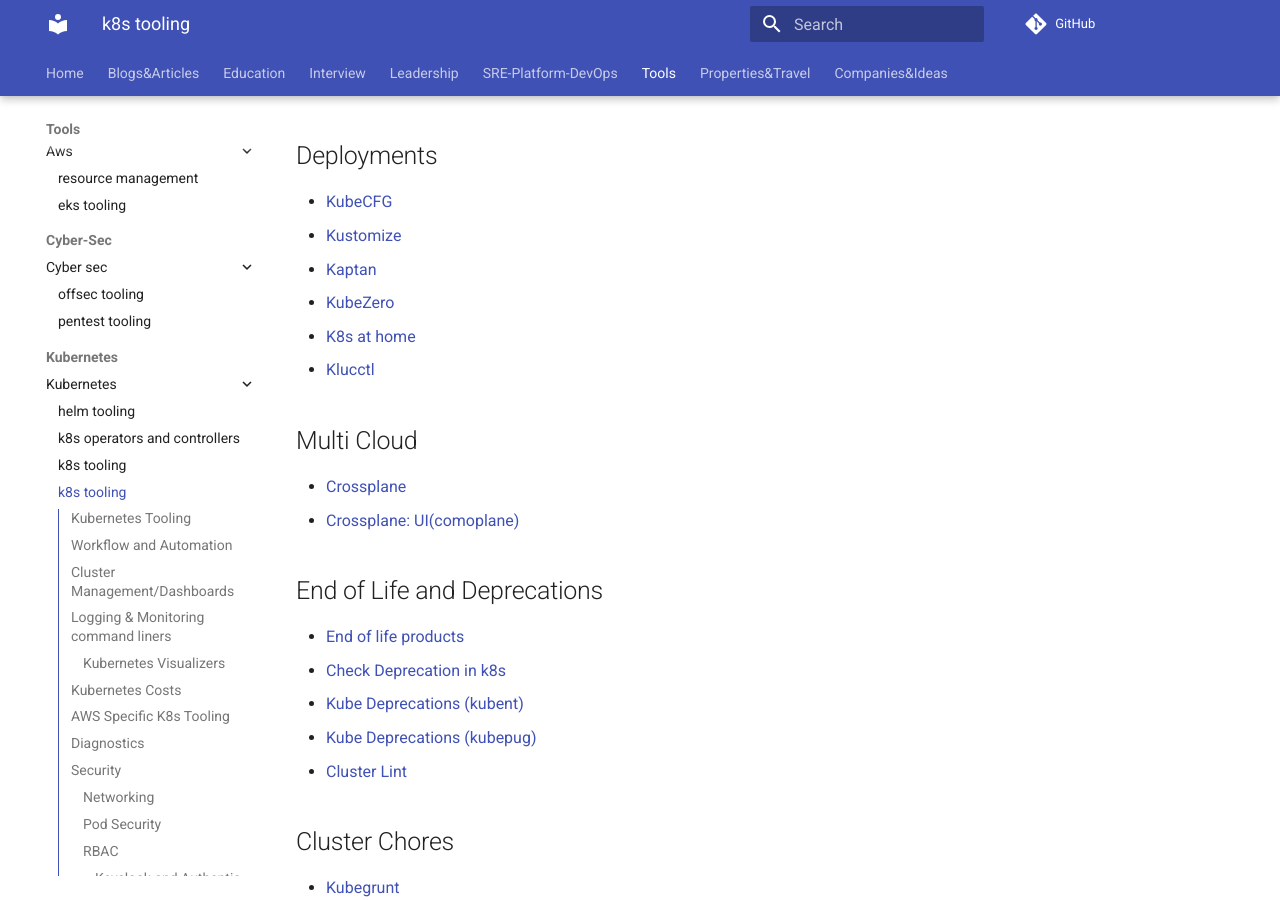
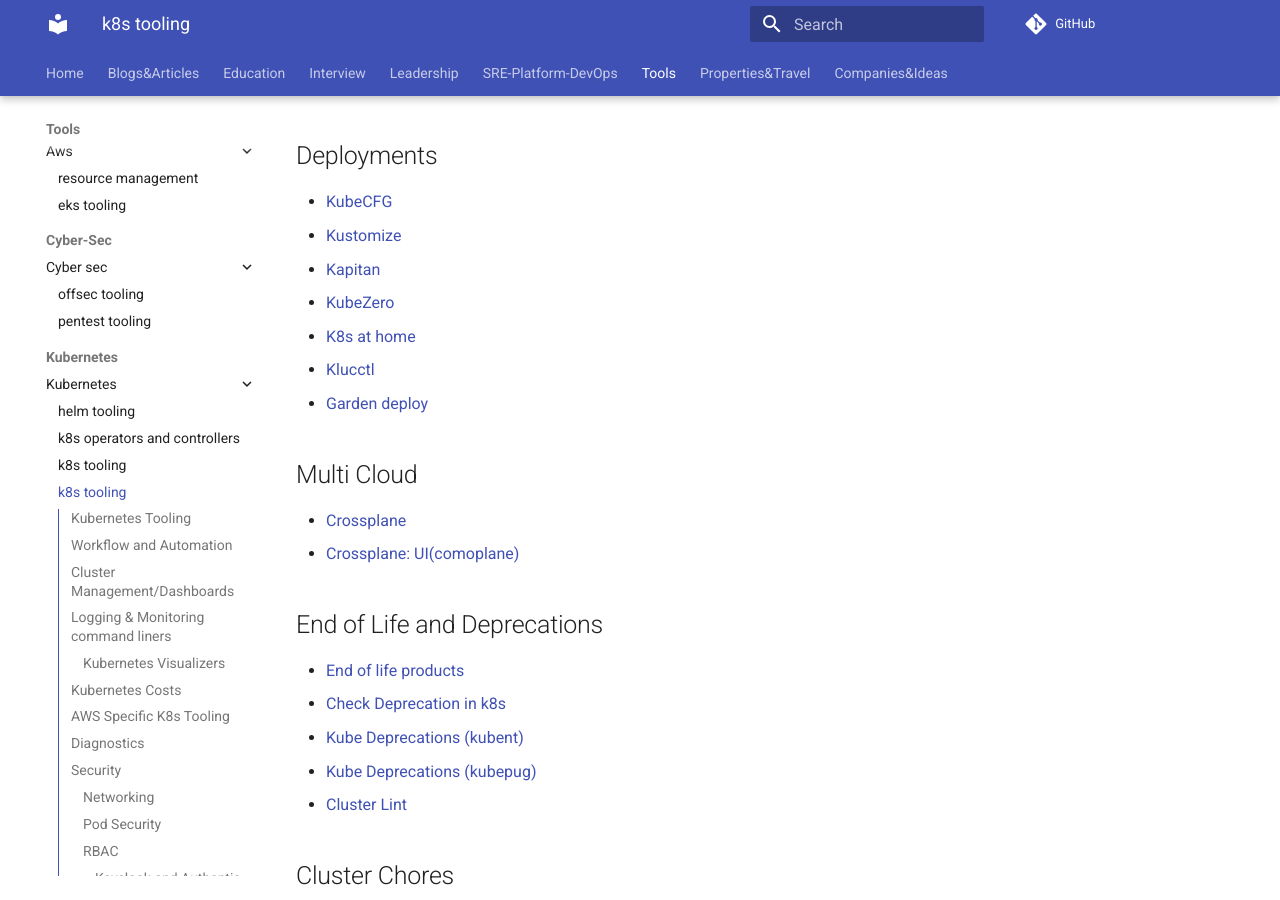
Before and after one commit to ivankatliarchuk/knowledge-base, an MkDocs documentation site: the page built from docs/tools/kubernetes/k8s.md, in a window 1280 px wide and 900 px high, scrolled down 4642 px. Built offline with MkDocs 1.6.1 and Material for MkDocs 9.7.7, drawn with Linux system fonts in a browser that asks for light colours; comment, search, counter and statistics services are not loaded.

Commit message:
added garden to k8s deploy
Signed-off-by: ivan katliarchuk <ivan.katliarchuk@gmail.com>

```diff
--- a/docs/tools/kubernetes/k8s.md
+++ b/docs/tools/kubernetes/k8s.md
@@ -159,10 +159,11 @@
 
 - [KubeCFG](https://github.com/bitnami/kubecfg)
 - [Kustomize](https://github.com/kubernetes-sigs/kustomize)
-- [Kaptan](https://github.com/deepmind/kapitan)
+- [Kapitan](https://github.com/deepmind/kapitan)
 - [KubeZero](https://github.com/Zero-Down-Time/kubezero)
 - [K8s at home](https://github.com/k8s-at-home/charts)
 - [Klucctl](https://kluctl.io/)
+- [Garden deploy](https://github.com/garden-io/garden)
 
 ## Multi Cloud
 
```
